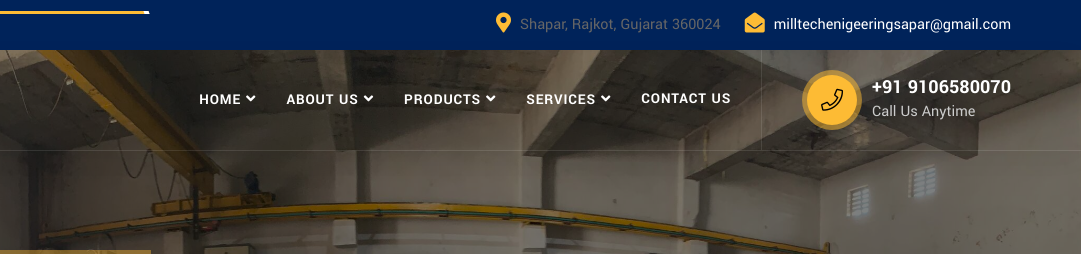
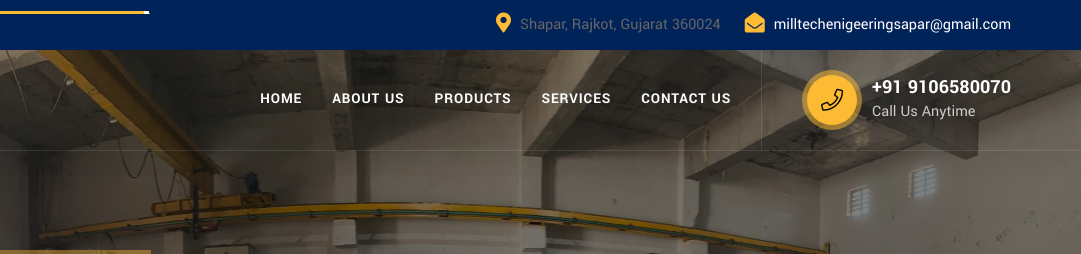
Before and after one commit to WilfredAlmeida/millistech, a plain HTML site: page index.html in a window 1280 px wide. Shown: the top 254 px of the page, 199-1280 px from the left. Drawn offline with nearby package versions, Linux system fonts and the light colour scheme; files whose address does not match are found by name.

Commit message:
Navbar Fixed

```diff
--- a/index.html
+++ b/index.html
@@ -119,22 +119,19 @@
                 <!-- Collect the nav links, forms, and other content for toggling -->
                 <div class="collapse navbar-collapse" id="navbar-menu">
                     <ul class="nav navbar-nav navbar-right" data-in="#" data-out="#">
+                        <li >
+                            <a href="./index.html">Home</a>
+                        </li>
                         <li class="dropdown">
-                            <a href="./index.html" class="dropdown-toggle active" data-toggle="dropdown" >Home</a>
+                            <a href="./about-us.html">About Us</a>
 
                         </li>
-                        <li class="dropdown">
-                            <a href="./about-us.html" class="dropdown-toggle smooth-menu" data-toggle="dropdown" >About Us</a>
-
+                        <li>
+                            <a href="./projects-details.html">Products</a>
                         </li>
-                        <li class="dropdown">
-                            <a href="./projects-details.html" class="dropdown-toggle smooth-menu" data-toggle="dropdown" >Products</a>
+                        <li>
+                            <a href="./services.html" >Services</a>
                         </li>
-                        <li class="dropdown">
-                            <a href="./services.html" class="dropdown-toggle" data-toggle="dropdown" >Services</a>
-
-                        </li>
-
                         <li>
                             <a href="contact.html">Contact Us</a>
                         </li>
@@ -295,7 +292,7 @@
                     <div class="content">
                         <h4>Why Choose us</h4>
                         <h2>Milltech HAS ALWAYS ALIGNED WITH CHANGING TECHNOLOGY</h2>
-                        <a class="btn btn-light effect btn-md" href="./contact.html">Start a Projects</a>
+                        <a class="btn btn-light effect btn-md" href="./contact.html">Start a Project</a>
                     </div>
                 </div>
                 <div class="col-lg-4 info">
```
Also changed, not shown: 404.html (+8 -11 lines), about-us.html (+8 -11 lines), contact.html (+8 -11 lines), projects-details.html (+8 -11 lines), services.html (+8 -11 lines).
